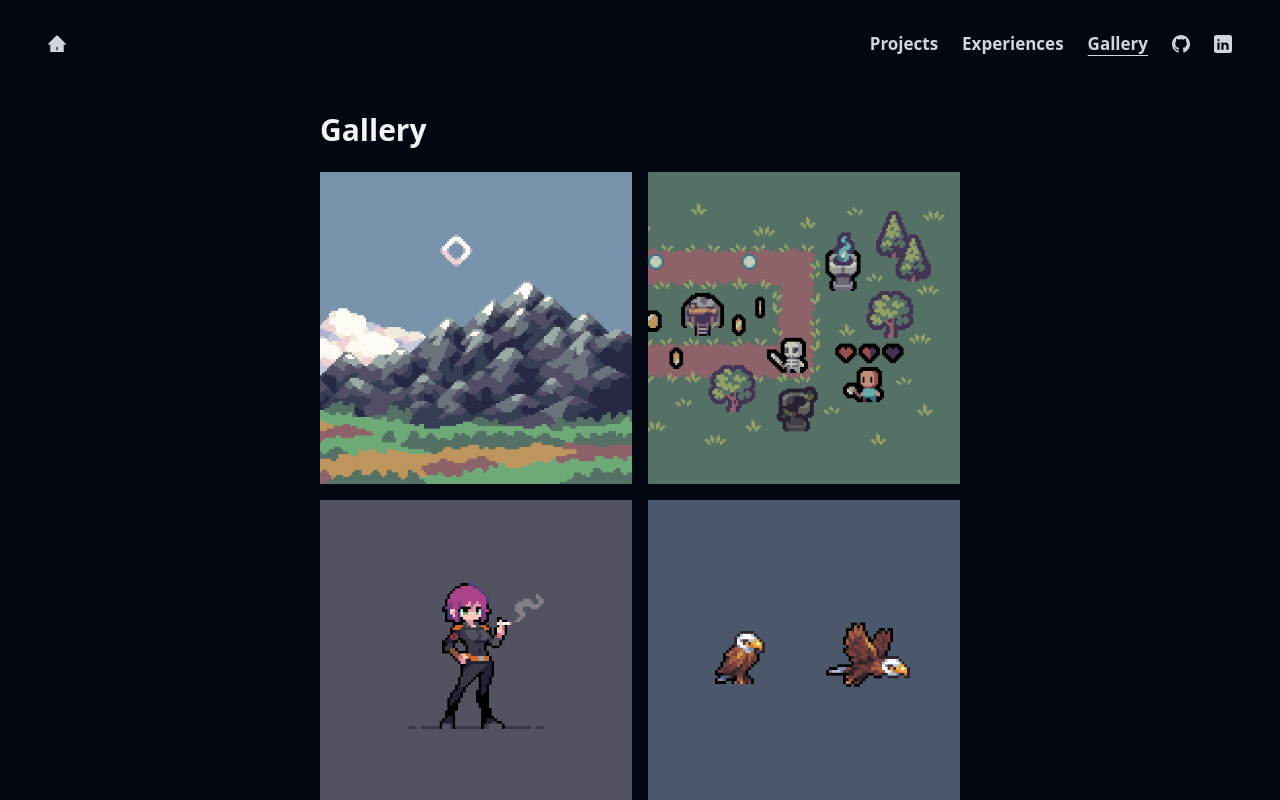
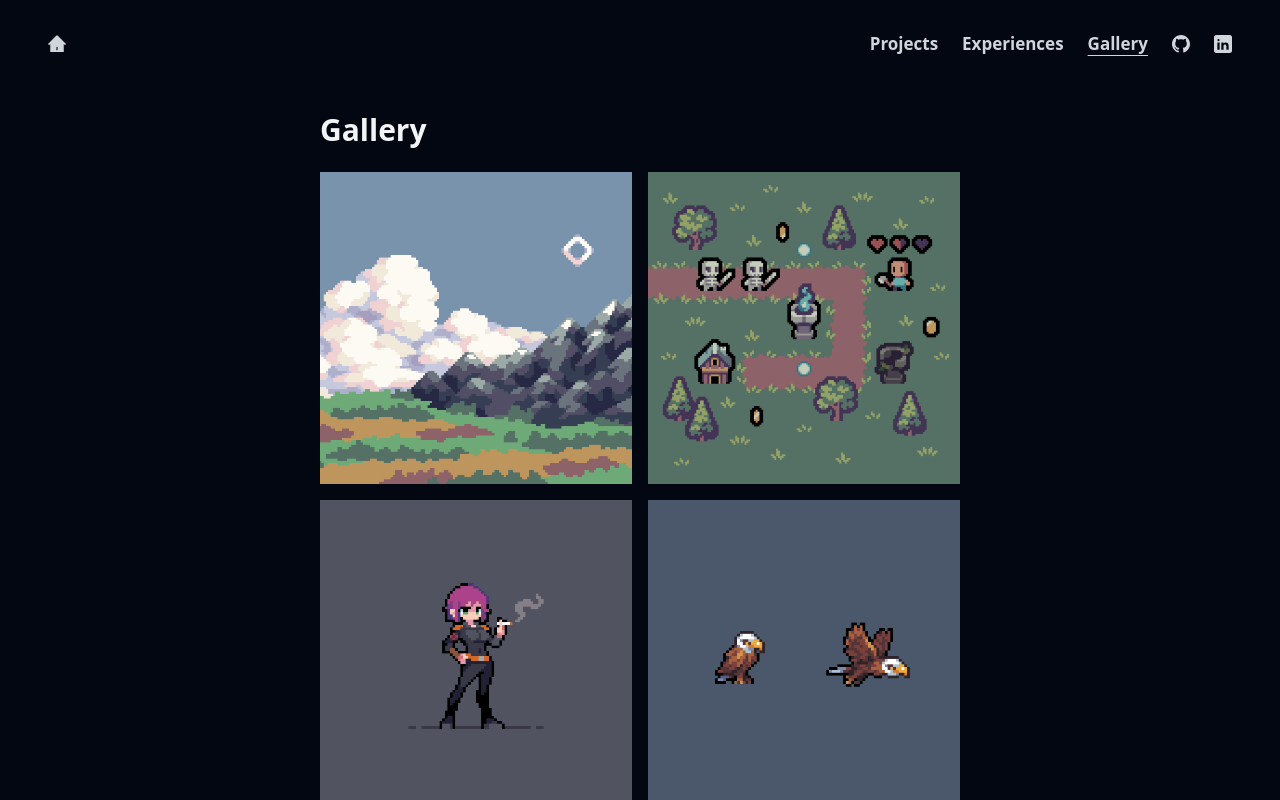
Before and after one commit to Eddiehann/personal-site, a Next.js app: page /gallery in a window 1280 px wide. Shown: the top 800 px of the page. Built offline with nearby package versions, Linux system fonts and the light colour scheme.

Commit message:
Refactor Gallery page components and add image lightbox on click

```diff
--- a/app/gallery/page.tsx
+++ b/app/gallery/page.tsx
@@ -1,7 +1,25 @@
+'use client'
+
 import React from 'react'
 import Image from "next/image";
+import { useState } from 'react';
+
+const images = [
+  {src: '/art/landscape.png', alignment: ''},
+  {src: '/art/mockup.png', alignment: ''},
+  {src: '/art/steven.png', alignment: ''},
+  {src: '/art/eagle.gif', alignment: ''},
+  {src: '/art/PAD.png', alignment: ''},
+  {src: '/art/tree.png', alignment: ''},
+  {src: '/art/village.png', alignment: 'object-top'},
+  {src: '/art/terraria.png', alignment: ''},
+]
+
 
 export default function Gallery() {
+
+  const [selectedImg, setSelectedImg] = useState(-1); {/* -1 is none */}
+
   return (
     <div className="grid gap-4 py-2 font-normal">
 
@@ -10,90 +28,43 @@ export default function Gallery() {
       </section>
 
       <div className="grid gap-4">
-        <section className="grid grid-cols-1 sm:grid-cols-2 gap-4">
-          <div className="relative aspect-square overflow-hidden">
+        <div className="grid grid-cols-1 sm:grid-cols-2 gap-4">
+
+          {images.map((image, i) => (
+
+            <section
+              key={i}
+              className="relative aspect-square overflow-hidden"
+              onClick={() => setSelectedImg(i)}>
+
+              <Image
+                  src={image.src}
+                  alt="image"
+                  fill
+                  unoptimized
+                  className={`${"object-cover image-pixel"} ${image.alignment}`}
+                />
+            </section>
+          ))}
+        </div>
+      </div>
+
+      {/* fullscreen overlay */}
+      { selectedImg !== -1 && (
+        <div
+          className="fixed inset-0 bg-black/80 flex items-center justify-center"
+          onClick={() => setSelectedImg(-1)}> {/* set to -1 if already selected */}
+          <div className="relative sm:w-[70vw] sm:h-[70vh] w-full h-full ">
             <Image
-                src="/art/landscape.png"
-                alt="image"
-                fill
-                unoptimized
-                className="object-cover object-right image-pixel"
-              />
+              src={images[selectedImg].src}
+              alt="full screen image"
+              fill
+              unoptimized
+              className="object-contain"
+            />
           </div>
-          <div className="relative aspect-square overflow-hidden">
-            <Image
-                src="/art/mockup.png"
-                alt="image"
-                fill
-                unoptimized
-                className="object-cover object-right image-pixel"
-              />
-          </div>
-        </section>
-
-        <section className="grid grid-cols-1 sm:grid-cols-2 gap-4">
-          <div className="relative aspect-square overflow-hidden">
-            <Image
-                src="/art/steven.png"
-                alt="image"
-                fill
-                unoptimized
-                className="object-cover image-pixel"
-              />
-          </div>
-          <div className="relative aspect-square overflow-hidden">
-            <Image
-                src="/art/eagle.gif"
-                alt="image"
-                fill
-                unoptimized
-                className="object-cover image-pixel"
-              />
-          </div>
-        </section>
-
-        <section className="grid grid-cols-1 sm:grid-cols-2 gap-4">
-          <div className="relative aspect-square overflow-hidden">
-            <Image
-                src="/art/PAD.png"
-                alt="image"
-                fill
-                unoptimized
-                className="object-cover image-pixel"
-              />
-          </div>
-          <div className="relative aspect-square overflow-hidden">
-            <Image
-                src="/art/tree.png"
-                alt="image"
-                fill
-                unoptimized
-                className="object-cover image-pixel"
-              />
-          </div>
-        </section>
-
-        <section className="grid grid-cols-1 sm:grid-cols-2 gap-4">
-          <div className="relative aspect-square overflow-hidden">
-            <Image
-                src="/art/village.png"
-                alt="image"
-                fill
-                unoptimized
-                className="object-cover object-top image-pixel"
-              />
-          </div>
-          <div className="relative aspect-square overflow-hidden">
-            <Image
-                src="/art/krono.png"
-                alt="image"
-                fill
-                unoptimized
-                className="object-cover image-pixel"
-              />
-          </div>
-        </section>
-    </div>
+        </div>
+      )}
     </div>
   )
 }
--- a/app/globals.css
+++ b/app/globals.css
@@ -71,6 +71,10 @@ body {
 .fade-up section:nth-of-type(3) {animation-delay: 0.2s;}
 .fade-up section:nth-of-type(4) {animation-delay: 0.3s;}
 .fade-up section:nth-of-type(5) {animation-delay: 0.4s;}
+.fade-up section:nth-of-type(6) {animation-delay: 0.5s;}
+.fade-up section:nth-of-type(7) {animation-delay: 0.6s;}
+.fade-up section:nth-of-type(8) {animation-delay: 0.7s;}
+.fade-up section:nth-of-type(9) {animation-delay: 0.8s;}
 
 /* text wave animation */
 .text-wave:hover span {
```
Also changed, not shown: public/art/mockup.png, public/art/terraria.png (renamed from public/art/krono.png).
